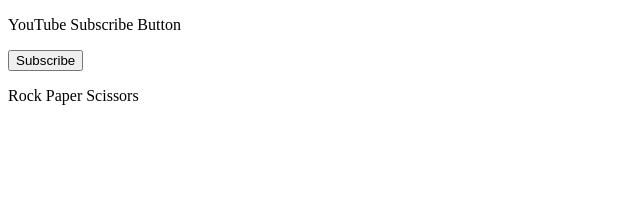
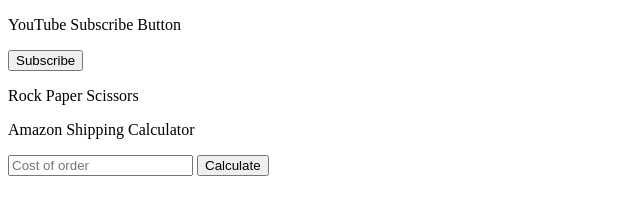
Before and after one commit to vardsz13/rock-paper-scissor, a plain HTML site: page 09-dom-projects.html in a window 1280 px wide. Shown: the whole page, without its empty margins (0-640 px from the left). Drawn offline with Linux system fonts and the light colour scheme.

Commit message:
DOM: 3. Shipping Calculator

```diff
--- a/09-dom-projects.html
+++ b/09-dom-projects.html
@@ -13,6 +13,13 @@
     </button>
 
     <p>Rock Paper Scissors</p>
+
+    <p>Amazon Shipping Calculator</p>
+
+    <input class="js-cost-input" placeholder="Cost of order" />
+    <button onclick="calculateTotal()">Calculate</button>
+
+    <p class="js-total-cost"></p>
   </body>
 
   <script>
@@ -25,5 +32,17 @@
         buttonElement.innerHTML = "Subscribe";
       }
     }
+
+    function calculateTotal() {
+      const inputElement = document.querySelector(".js-cost-input");
+      let cost = Number(inputElement.value);
+
+      if (cost < 40) {
+        cost = cost + 10;
+      }
+      console.log(typeof cost);
+      console.log(cost);
+      document.querySelector(".js-total-cost").innerHTML = `$${cost}`;
+    }
   </script>
 </html>
```
